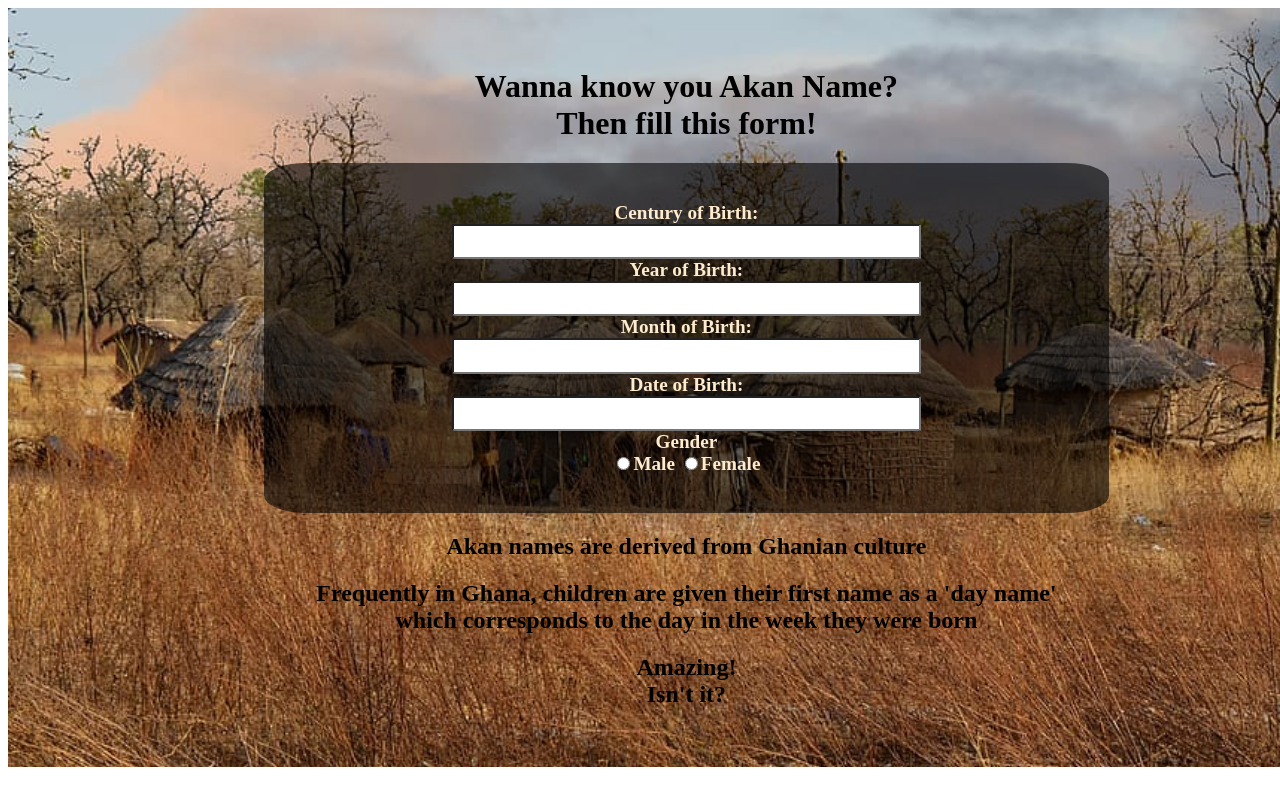
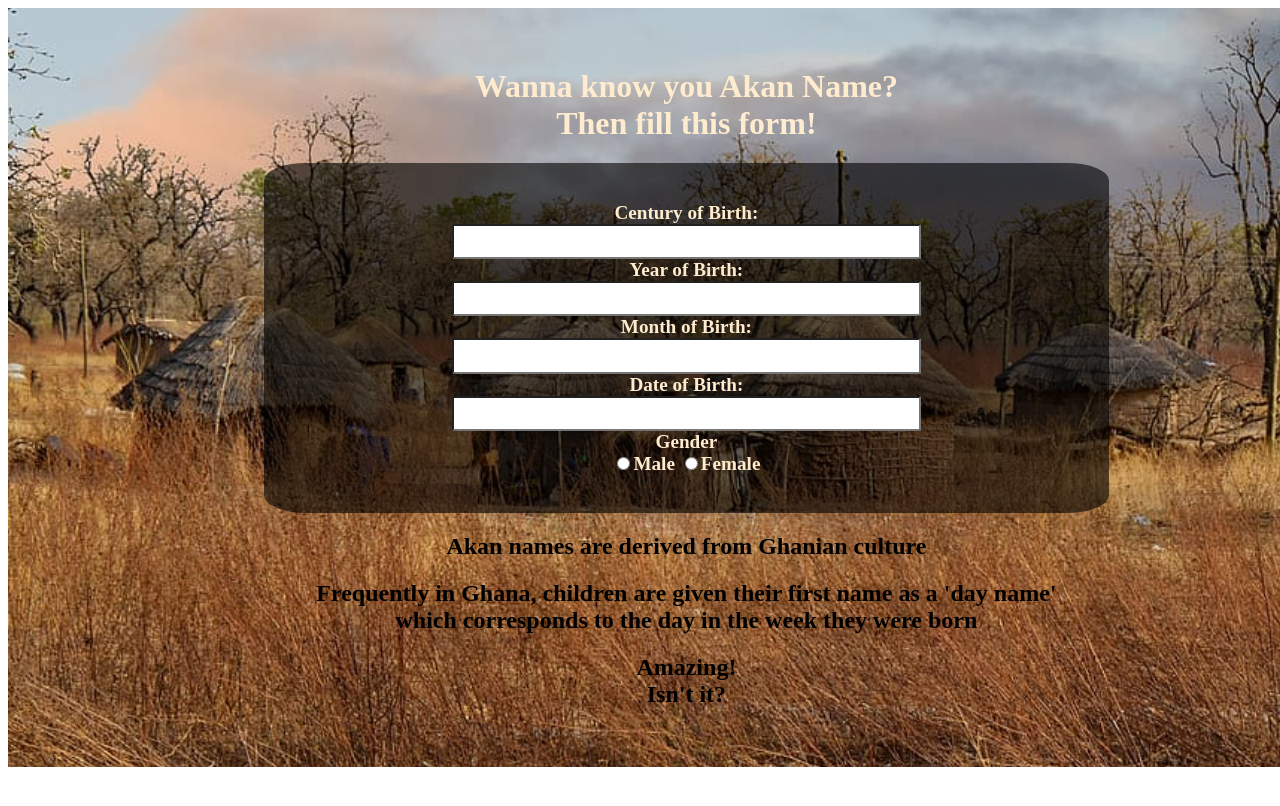
Before and after one commit to Mel-001/BirthdayJS, a plain HTML site: page index.html in a window 1280 px wide. Shown: the top 806 px of the page. Drawn offline with Linux system fonts and the light colour scheme.

Commit message:
page title/heading css

```diff
--- a/index.css
+++ b/index.css
@@ -42,3 +42,6 @@ label{
     font-weight: 700;
     color: blanchedalmond;
 }
+.heading{
+    color: blanchedalmond;
+}
```
